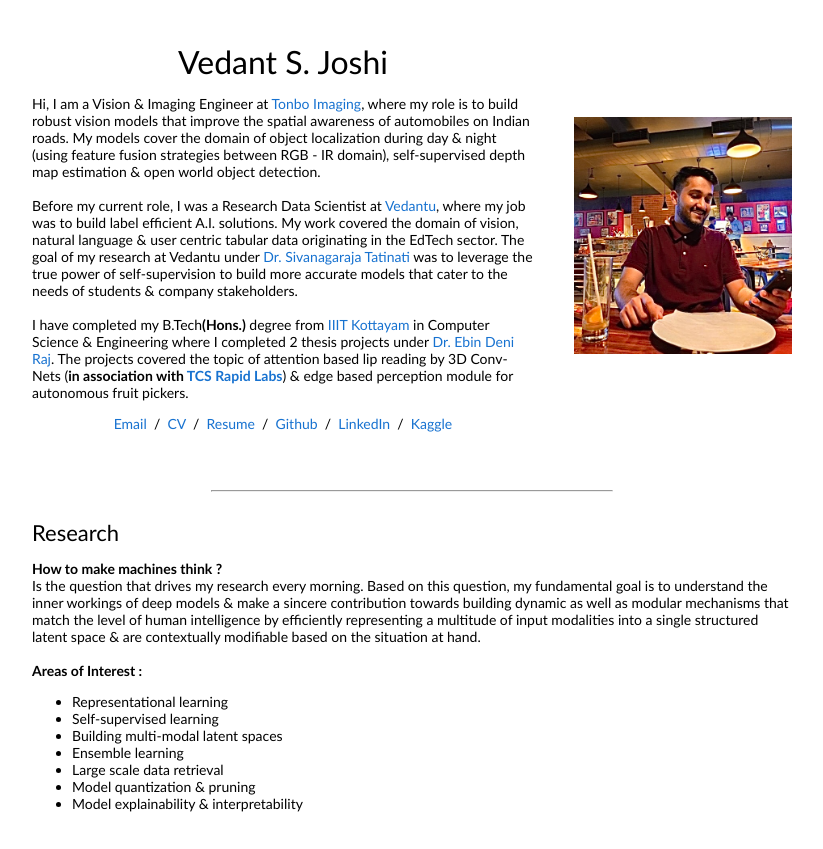
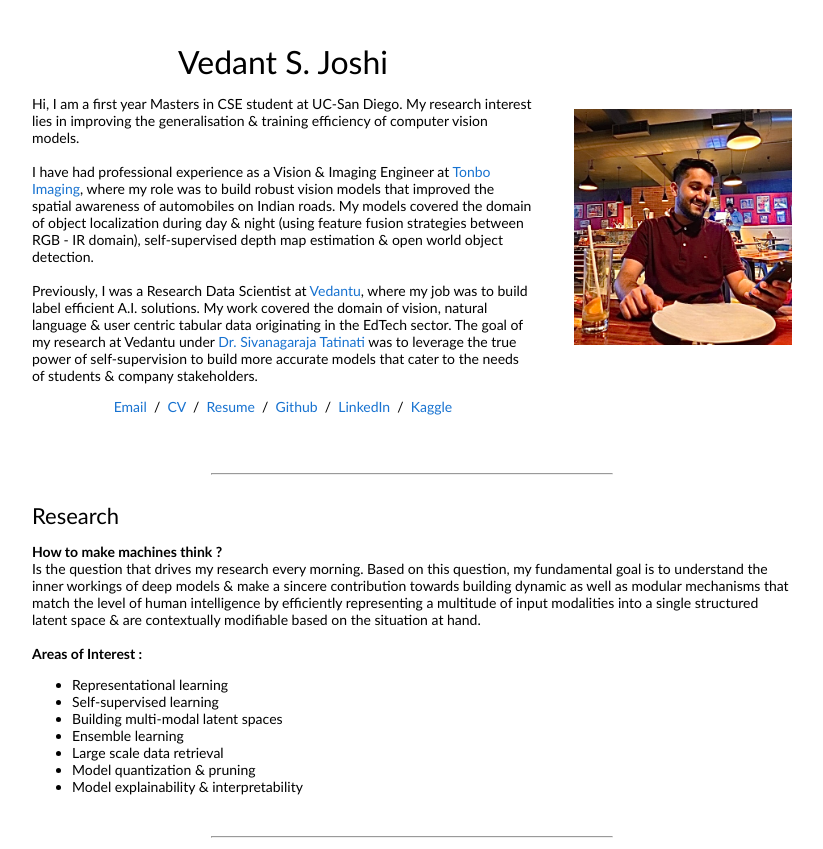
Before and after one commit to vedrocks15/vedrocks15.github.io, a plain HTML site: page index.html in a window 1280 px wide. Shown: the top 849 px of the page, without its empty margins (228-1051 px from the left). Drawn offline with Linux system fonts and the light colour scheme.

Commit message:
new resumes

```diff
--- a/index.html
+++ b/index.html
@@ -20,24 +20,25 @@
               <p style="text-align:center">
                 <name>Vedant S. Joshi</name>
               </p>
-              <p>Hi, I am a Vision & Imaging Engineer at <a href="https://tonboimaging.com/consumer/">Tonbo Imaging</a>, where my role is to build robust
-                vision models that improve the spatial awareness of automobiles on Indian roads. My models cover the domain of object localization during day & night
-                (using feature fusion strategies between RGB - IR domain), self-supervised depth map estimation & open world object detection.
+              <p>Hi, I am a first year Masters in CSE student at UC-San Diego. My research interest lies in improving the generalisation & training
+                efficiency of computer vision models.
+                <br>
+                <br>
+
+                I have had professional experience as a Vision & Imaging Engineer at <a href="https://tonboimaging.com/consumer/">Tonbo Imaging</a>, where my role
+                was to build robust vision models that improved the spatial awareness of automobiles on Indian roads. My models covered the domain of object localization
+                during day & night (using feature fusion strategies between RGB - IR domain), self-supervised depth map estimation & open world object detection.
 
                 <br>
                 <br>
 
-                Before my current role, I was a Research Data Scientist at <a href="https://www.vedantu.com">Vedantu</a>, where my job was to build label efficient A.I. solutions.
+                Previously, I was a Research Data Scientist at <a href="https://www.vedantu.com">Vedantu</a>, where my job was to build label efficient A.I. solutions.
                 My work covered the domain of vision, natural language & user centric tabular data originating in
                 the EdTech sector. The goal of my research at Vedantu under <a href="https://scholar.google.com/citations?user=ZFDbLisAAAAJ&hl=en">Dr. Sivanagaraja Tatinati</a> was to
                 leverage the true power of self-supervision to build more accurate models that cater to the needs of students & company stakeholders.
                 <br>
-                <br>
 
-                I have completed my B.Tech<b>(Hons.)</b> degree from <a href="https://www.iiitkottayam.ac.in/#!/home">IIIT Kottayam </a> in Computer Science & Engineering where
-                I completed 2 thesis projects under <a href="https://www.iiitkottayam.ac.in/#!/faculty/ebin">Dr. Ebin Deni Raj</a>. The projects covered the topic of
-                attention based lip reading by 3D Conv-Nets (<b>in association with <a href="https://www.tcs.com/tcs-pace/features/tcs-rapid-labs">TCS Rapid Labs</a></b>)
-                & edge based perception module for autonomous fruit pickers.
+
               </p>
 
               <p style="text-align:center">
```
Also changed, not shown: 2 other files.
